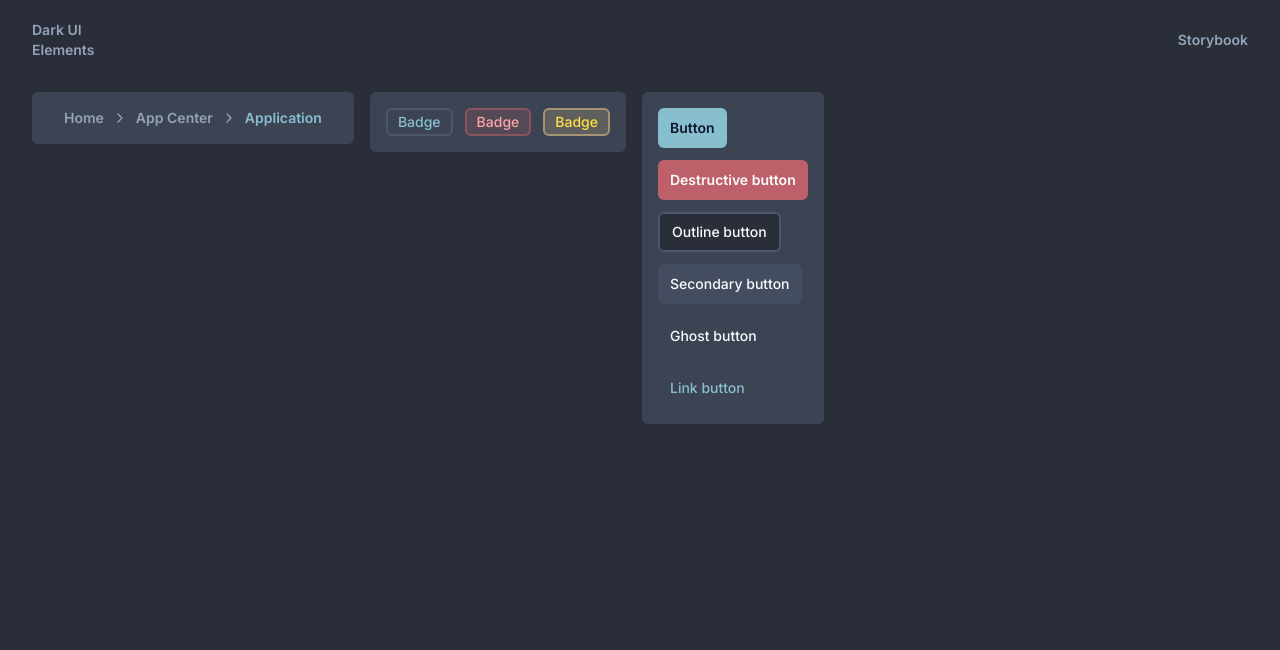
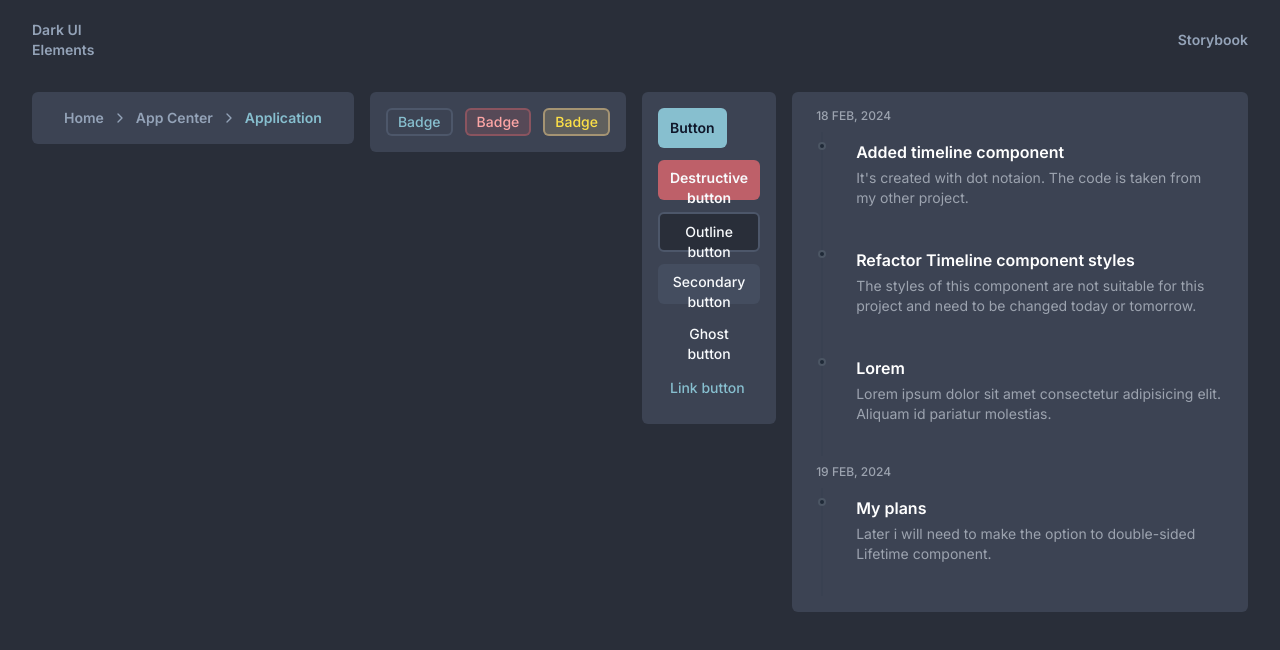
Before and after one commit to togawalk/react-sb, a React (Vite) app: page / in a window 1280 px wide. Shown: the top 650 px of the page. Built offline with nearby package versions, Linux system fonts and the light colour scheme.

Commit message:
feat: add timeline component from my another project

```diff
--- a/src/App.tsx
+++ b/src/App.tsx
@@ -2,6 +2,7 @@ import { Badge } from '@components/ui/Badge'
 import { Breadcrumbs } from '@components/ui/Breadcrumbs'
 import { Button } from '@components/ui/Button'
 import { Header } from '@components/Header'
+import { Timeline } from './components/ui/Timeline'
 
 function App() {
   return (
@@ -49,6 +50,57 @@ function App() {
           <Button variant='ghost'>Ghost button</Button>
           <Button variant='link'>Link button</Button>
         </div>
+
+        <div className="bg-card rounded-md p-4 flex gap-3 flex-col items-start">
+          <Timeline>
+            <Timeline.Time>18 feb, 2024</Timeline.Time>
+            <Timeline.Item>
+              <Timeline.Point />
+              <Timeline.Content>
+                <Timeline.Title>Added timeline component</Timeline.Title>
+                <Timeline.Body>
+                  <p>It's created with dot notaion. The code is taken from my other project.</p>
+                </Timeline.Body>
+              </Timeline.Content>
+            </Timeline.Item>
+            <Timeline.Item>
+              <Timeline.Point />
+              <Timeline.Content>
+                <Timeline.Title>
+                  Refactor Timeline component styles
+                </Timeline.Title>
+                <Timeline.Body>
+                  <p>
+                    The styles of this component are not suitable for this project and need to be changed today or tomorrow.
+                  </p>
+                </Timeline.Body>
+              </Timeline.Content>
+            </Timeline.Item>
+            <Timeline.Item>
+              <Timeline.Point />
+              <Timeline.Content>
+                <Timeline.Title>Lorem</Timeline.Title>
+                <Timeline.Body>
+                  <p>
+                    Lorem ipsum dolor sit amet consectetur adipisicing elit. Aliquam id pariatur molestias.
+                  </p>
+                </Timeline.Body>
+              </Timeline.Content>
+            </Timeline.Item>
+            <Timeline.Time>19 feb, 2024</Timeline.Time>
+            <Timeline.Item>
+              <Timeline.Point />
+              <Timeline.Content>
+                <Timeline.Title>My plans</Timeline.Title>
+                <Timeline.Body>
+                  <p>
+                    Later i will need to make the option to double-sided Lifetime component.
+                  </p>
+                </Timeline.Body>
+              </Timeline.Content>
+            </Timeline.Item>
+          </Timeline>
+        </div>
       </main>
     </>
   )
--- /dev/null
+++ b/src/components/ui/Timeline/TimelineBody.tsx
@@ -0,0 +1,13 @@
+"use client"
+
+import { FC } from "react"
+
+interface TimelineBodyProps extends React.HTMLAttributes<HTMLDivElement> {}
+
+export const TimelineBody: FC<TimelineBodyProps> = ({ children }) => {
+  return (
+    <div className="mt-1 text-sm text-gray-600 dark:text-gray-400">
+      {children}
+    </div>
+  )
+}
--- /dev/null
+++ b/src/components/ui/Timeline/TimelineContent.tsx
@@ -0,0 +1,9 @@
+"use client"
+
+import { FC } from "react"
+
+interface TimelineContentProps extends React.HTMLAttributes<HTMLDivElement> {}
+
+export const TimelineContent: FC<TimelineContentProps> = ({ children }) => {
+  return <div className="grow p-2 pb-8">{children}</div>
+}
--- /dev/null
+++ b/src/components/ui/Timeline/TimelineItem.tsx
@@ -0,0 +1,14 @@
+"use client"
+
+import { FC } from "react"
+
+interface TimelineItemProps extends React.HTMLAttributes<HTMLDivElement> {}
+
+export const TimelineItem: FC<TimelineItemProps> = ({ children }) => {
+  return (
+    <div className="flex gap-x-3 relative group rounded-lg hover:bg-gray-100 dark:hover:bg-white/10">
+      <a className="absolute inset-0 z-[1]" href="#" />
+      {children}
+    </div>
+  )
+}
--- /dev/null
+++ b/src/components/ui/Timeline/TimelinePoint.tsx
@@ -0,0 +1,15 @@
+"use client"
+
+import { FC } from "react"
+
+interface TimelinePointProps extends React.HTMLAttributes<HTMLDivElement> {}
+
+export const TimelinePoint: FC<TimelinePointProps> = () => {
+  return (
+    <div className="relative last:after:hidden after:absolute after:top-0 after:bottom-0 after:start-3.5 after:w-px after:-translate-x-[0.5px] after:bg-gray-200 dark:after:bg-gray-700 dark:group-hover:after:bg-gray-600">
+      <div className="relative z-10 w-7 h-7 flex justify-center items-center">
+        <div className="w-2 h-2 rounded-full bg-white border-2 border-gray-300 group-hover:border-gray-600 dark:bg-gray-800 dark:border-gray-600" />
+      </div>
+    </div>
+  )
+}
--- /dev/null
+++ b/src/components/ui/Timeline/TimelineTime.tsx
@@ -0,0 +1,15 @@
+"use client"
+
+import { FC } from "react"
+
+interface TimelineTimeProps extends React.HTMLAttributes<HTMLDivElement> {}
+
+export const TimelineTime: FC<TimelineTimeProps> = ({ children }) => {
+  return (
+    <div className="ps-2 my-2 first:mt-0">
+      <h3 className="text-xs font-medium uppercase text-gray-500 dark:text-gray-400">
+        {children}
+      </h3>
+    </div>
+  )
+}
--- /dev/null
+++ b/src/components/ui/Timeline/TimelineTitle.tsx
@@ -0,0 +1,11 @@
+"use client"
+
+import { FC } from "react"
+
+interface TimelineTitleProps extends React.HTMLAttributes<HTMLDivElement> {}
+
+export const TimelineTitle: FC<TimelineTitleProps> = ({ children }) => {
+  return (
+    <h3 className="font-semibold text-gray-800 dark:text-white">{children}</h3>
+  )
+}
--- /dev/null
+++ b/src/components/ui/Timeline/index.tsx
@@ -0,0 +1,31 @@
+"use client"
+
+import { FC } from "react"
+import { TimelineContent } from "./TimelineContent"
+import { TimelineTime } from "./TimelineTime"
+import { TimelinePoint } from "./TimelinePoint"
+import { TimelineTitle } from "./TimelineTitle"
+import { TimelineBody } from "./TimelineBody"
+import { TimelineItem } from "./TimelineItem"
+
+interface TimelineProps extends React.HTMLAttributes<HTMLDivElement> {}
+
+const TimelineComponent: FC<TimelineProps> = ({ children }) => {
+  return <div>{children}</div>
+}
+
+TimelineItem.displayName = "Timeline.Item"
+TimelinePoint.displayName = "Timeline.Point"
+TimelineContent.displayName = "Timeline.Content"
+TimelineTime.displayName = "Timeline.Time"
+TimelineTitle.displayName = "Timeline.Title"
+TimelineBody.displayName = "Timeline.Body"
+
+export const Timeline = Object.assign(TimelineComponent, {
+  Item: TimelineItem,
+  Point: TimelinePoint,
+  Content: TimelineContent,
+  Time: TimelineTime,
+  Title: TimelineTitle,
+  Body: TimelineBody,
+})
```
